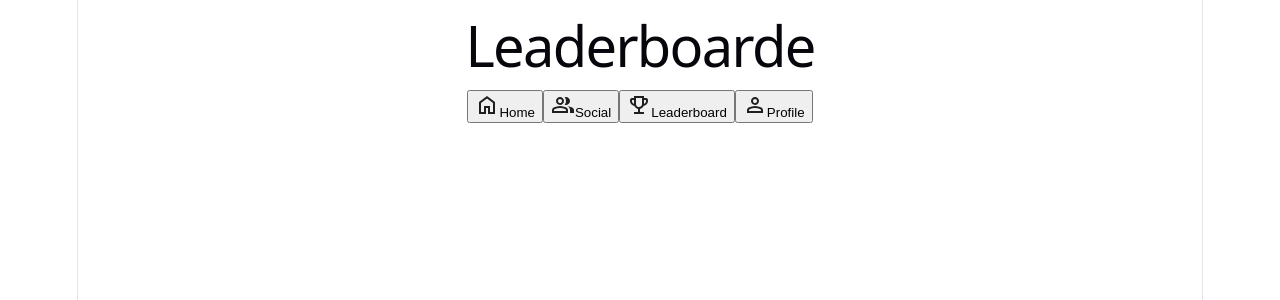
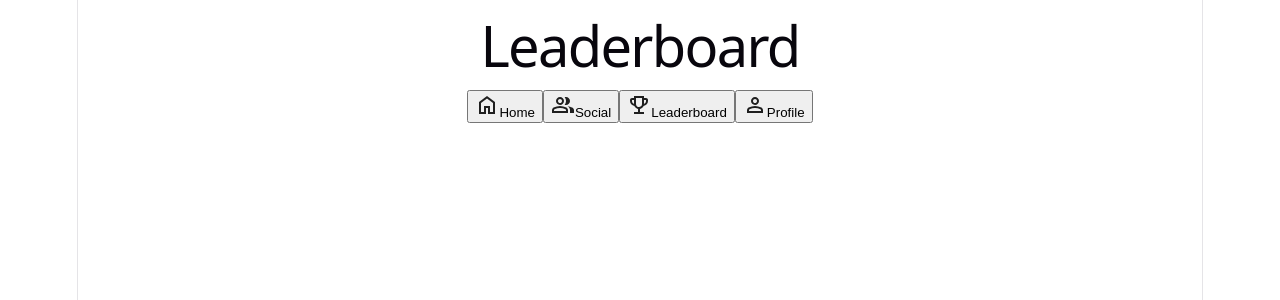
Before and after one commit to briggsmurphy/csc484-assignment6-prototype, a React (Vite) app: page / in a window 1280 px wide. Both pictures are taken after a click on the button "Leaderboard". Shown: the top 300 px of the page. Built offline with nearby package versions, Linux system fonts and the light colour scheme.

Commit message:
Fix typo in Leaderboard heading

```diff
--- a/src/pages/Leaderboard.jsx
+++ b/src/pages/Leaderboard.jsx
@@ -2,7 +2,7 @@
 function Leaderboard() {
   return (
     <main>
-      <h1>Leaderboarde</h1>
+      <h1>Leaderboard</h1>
     </main>
   );
 }
```
